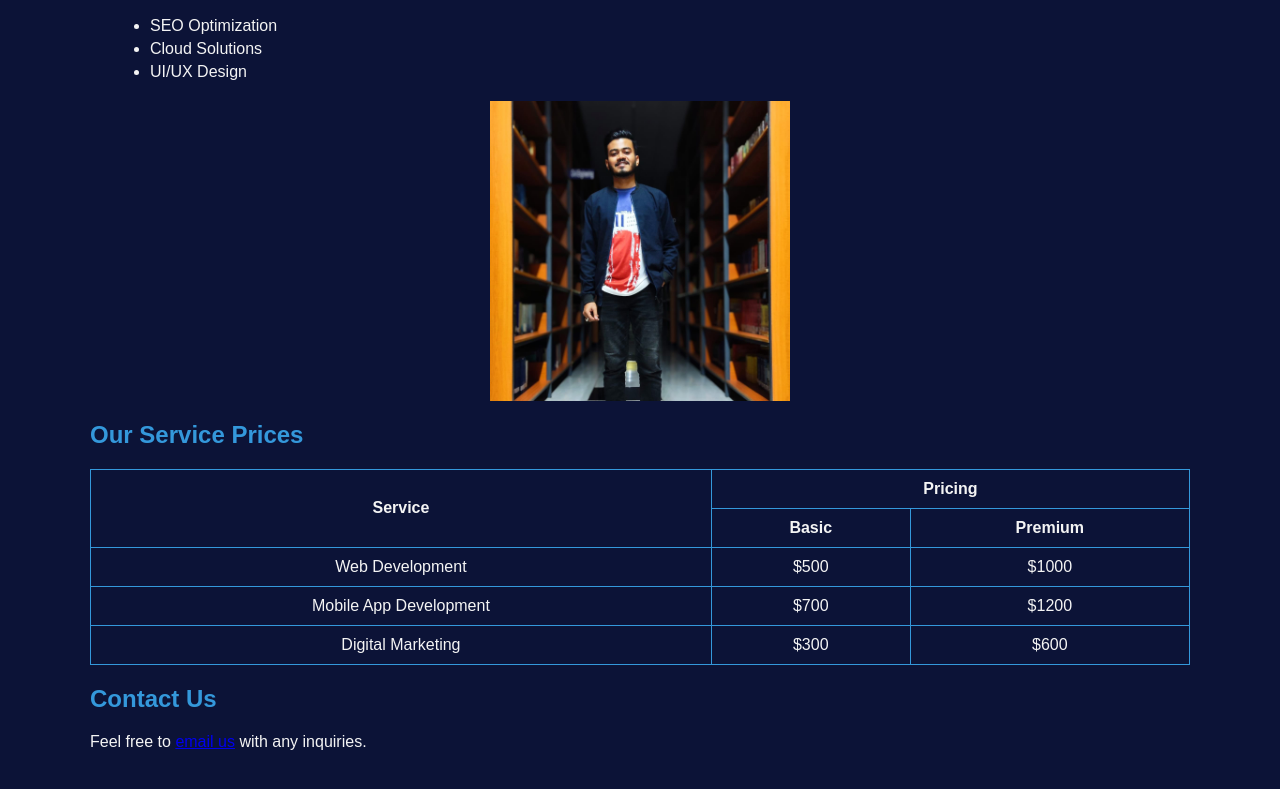
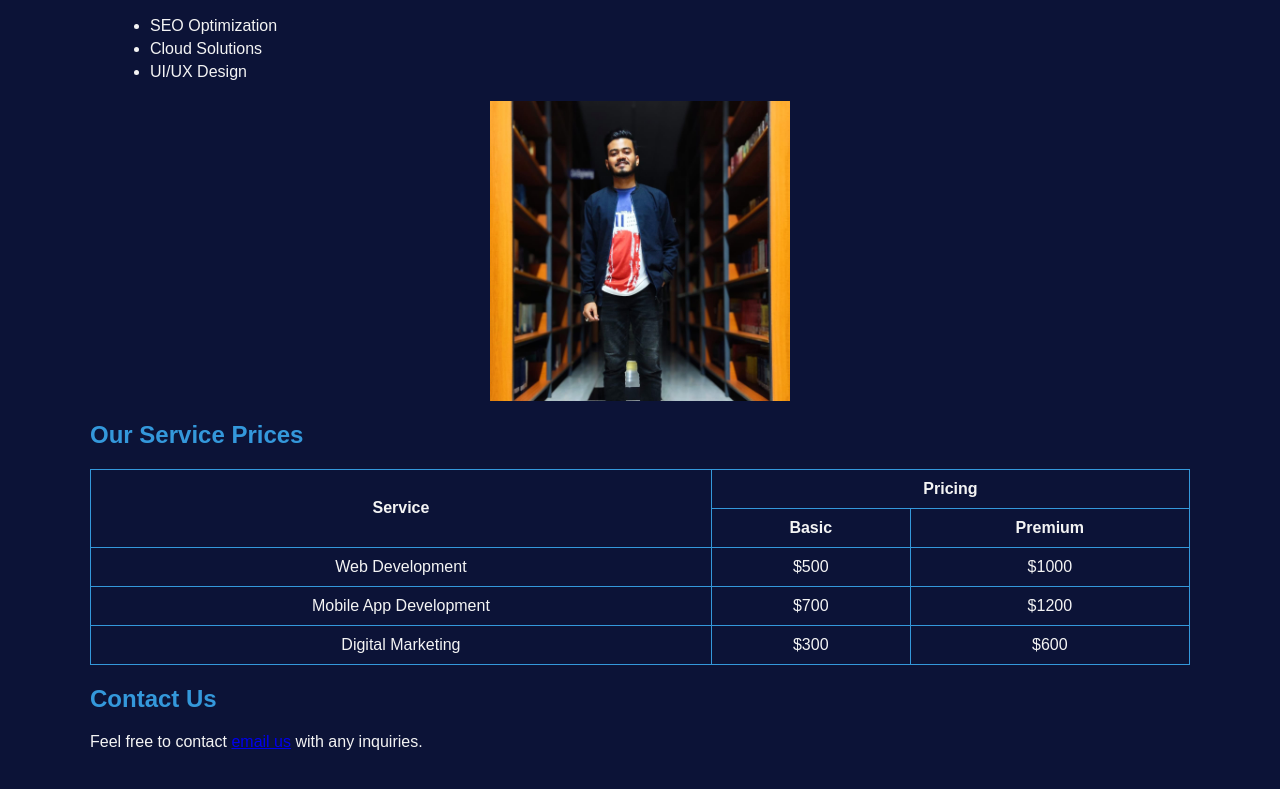
Before and after one commit to Aporba10/SP3_Task-2, a plain HTML site: page index.html in a window 1280 px wide. Shown: the part 480-1269 px from the top of the page. Drawn offline with Linux system fonts and the light colour scheme.

Commit message:
This is my second push in my task 2

```diff
--- a/index.html
+++ b/index.html
@@ -82,7 +82,7 @@
         <section id="contact">
 
             <h2>Contact Us</h2>
-            <p>Feel free to <a href="mailto:info@samplewebsite.com">email us</a> with any inquiries.</p>
+            <p>Feel free to contact <a href="mailto:info@samplewebsite.com">email us</a> with any inquiries.</p>
         </section>
 
     </main>
```
